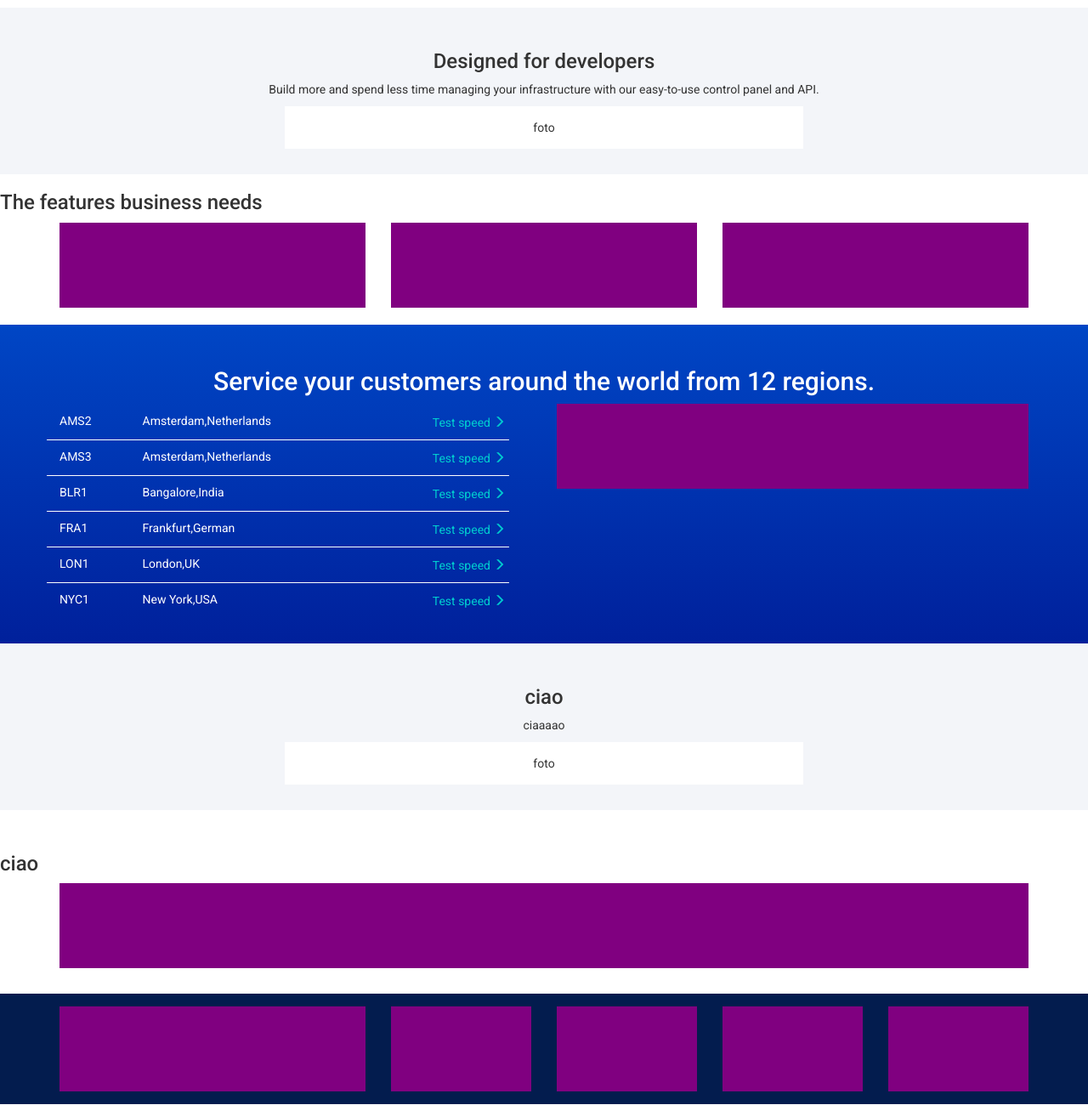
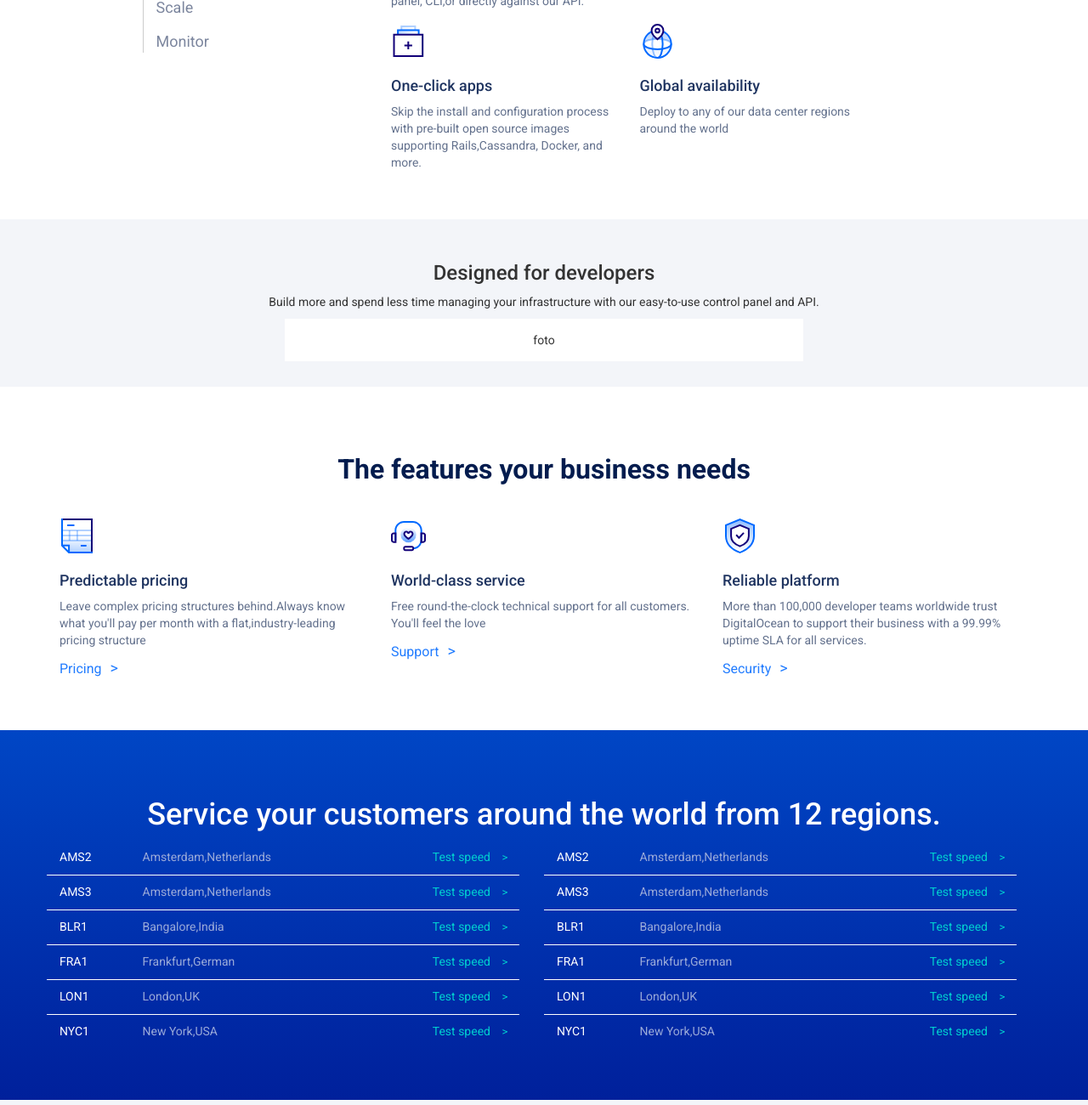
Before and after one commit to Isabella18081996/html-css-digitalocean, a plain HTML site: page index.html in a window 1280 px wide. Shown: the part 1100-2400 px from the top of the page at 85% size. Drawn offline with nearby package versions, Linux system fonts and the light colour scheme.

Commit message:
aggiunta altre sezioni

```diff
--- a/css/style.css
+++ b/css/style.css
@@ -190,41 +190,87 @@ form{
   max-height: 90px;
 }
 
-/* SEZIONE BIANCA */
+/* SEZIONE DEPLOY */
+
+.deploy h3{
+  color: #031C4E;
+  font-size: 32px;
+  font-weight: 700;
+}
+
+.sotto-p{
+  font-size: 152%;
+  padding-left: 40px;
+  padding-right: 40px;
+  margin-bottom: 50px;
+}
+
 .deploy ul{
   list-style: none;
-  margin: 7px 0;
-  border-left: 1px solid black;
+  border-left: 1px solid #CCCCCC;
 }
 
 .deploy ul li{
-  padding-left: 10px;
-  margin-bottom: 10px;
+  padding-left: 15px;
+  font-size: 18px;
+  margin-top: 15px;
+  color: #7C869E;
 }
 
-h4{
+.deploy h4{
   color: #203561;
 }
 
-.red{
-  padding-top: 15px;
-  padding-bottom: 15px;
+.deploy img{
+  margin-bottom: 12px;
 }
+
+.deploy p{
+  color: #63718D;
+}
+
+/* /SEZIONE DEPLOY */
+
+
+/* SEZIONE FEATURES */
+
+.features h3{
+  color: #031C4E;
+  font-size: 32px;
+  font-weight: 700;
+  margin-bottom: 40px;
+}
+
+.features img{
+  margin-bottom: 12px;
+}
+
+.features h4{
+  color: #203561;
+}
+
+.features p{
+  color: #63718D;
+}
+
+.features span{
+  color: #217CFF;
+  font-size: 16px;
+}
+
+.features .font-freccia{
+  font-size: 18px;
+  margin-left: 10px;
+}
+
+/* /SEZIONE FEATURES */
+
 
 .blue{
   background-color: blue;
   height: 100px;
 }
 
-.pink{
-  background-color: pink;
-  height: 100px;
-}
-
-.green{
-  background-color: green;
-  height: 100px;
-}
 
 .purple{
   background-color: purple;
@@ -240,23 +286,32 @@ h4{
 
 .colonne-blu h3{
   color: white;
-  font-size: 30px;
+  font-size: 36px;
 }
 
+.span-gray{
+  color: #9AAAD9;
+}
 
 .colonne-blu a{
   color: #00CDCF;
 }
 
+.font-freccia{
+  font-size: 13px;
+  margin-left:10px;
+}
 
 .line-white{
   border-top: 1px solid white;
-  width: 93%;
+  width: 95%;
 }
 
 .colonne-blu span{
   line-height: 40px;
 }
+
+/* /SEZIONE COLONNE BLU */
 
 /* FOOTER */
 
--- a/index.html
+++ b/index.html
@@ -110,13 +110,17 @@
         <a href="#">View customer stories <span class="glyphicon glyphicon-menu-right" aria-hidden="true"></span></a>
       </section>
 
-      <section class="deploy">
-        <h3>Deploy and scale seamlessly</h3>
-        <p>Our optimized configuration process saves your team time when running and scaling distributed applications, Al & machine learning workloads, hosted services, client websites, or CI/CD environments.</p>
+      <!-- SEZIONE DEPLOY -->
+
+      <section class="deploy in-padding-60">
         <div class="container">
           <div class="row">
-            <div class="col-xs-12 col-sm-4">
-              <div class="red">
+            <div class="col-xs-12 text-center">
+              <h3>Deploy and scale seamlessly</h3>
+              <p class="sotto-p">Our optimized configuration process saves your team time when running and scaling distributed applications, Al & machine learning workloads, hosted services, client websites, or CI/CD environments.</p>
+            </div>
+            <div class="col-xs-12 col-sm-3 col-sm-offset-1">
+              <div>
                 <ul>
                   <li>Deploy</li>
                   <li>Manage</li>
@@ -126,29 +130,29 @@
                 </ul>
               </div>
             </div>
-            <div class="col-xs-12 col-sm-4">
-              <div class="in-height-150">
+            <div class="col-xs-12 col-sm-3">
+              <div class="in-height-150 in-margin-bottom-20">
                 <img src="img/cluster-deploy.svg" alt="cluster-deploy">
                 <h4>Cluster Deployments</h4>
                 <p>Provision multiple Droplets (virtual machines) in seconds with our control panel, CLI,or directly against our API.</p>
               </div>
             </div>
-            <div class="col-xs-12 col-sm-4">
-              <div class="in-height-150">
+            <div class="col-xs-12 col-sm-3">
+              <div class="in-height-150 in-margin-bottom-20">
                 <img src="img/optimized-compute.svg" alt="optimized-compute">
                 <h4>Optimized compute types</h4>
                 <p>Get the compute resources you need with Standard or Optimized Droplets</p>
               </div>
             </div>
-            <div class="col-xs-12 col-sm-4">
-              <div class="in-height-150">
+            <div class="col-xs-12 col-sm-3">
+              <div class="in-height-150 in-margin-bottom-20">
                 <img src="img/one-click.svg" alt="one-click">
                 <h4>One-click apps</h4>
                 <p>Skip the install and configuration process with pre-built open source images supporting Rails,Cassandra, Docker, and more.</p>
               </div>
             </div>
-            <div class="col-xs-12 col-sm-4">
-              <div class="in-height-150">
+            <div class="col-xs-12 col-sm-3">
+              <div class="in-height-150 in-margin-bottom-20">
                 <img src="img/global.svg" alt="global">
                 <h4>Global availability</h4>
                 <p>Deploy to any of our data center regions around the world</p>
@@ -158,6 +162,8 @@
           </div>
         </div>
       </section>
+
+      <!-- /SEZIONE DEPLOY -->
 
       <section class="gray text-center in-padding-30">
         <h3>Designed for developers</h3>
@@ -174,13 +180,34 @@
         </div>
       </section>
 
-      <section>
-        <h3>The features business needs</h3>
+
+      <!-- SEZIONE FEATURES -->
+
+      <section class="features in-padding-60">
+
         <div class="container">
           <div class="row">
-            <div class="col-xs-12 col-sm-4"><div class="purple in-margin-bottom-20"></div></div>
-            <div class="col-xs-12 col-sm-4 "><div class="purple in-margin-bottom-20"></div></div>
-            <div class="col-xs-12 col-sm-4 "><div class="purple in-margin-bottom-20"></div></div>
+            <div class="col-xs-12 text-center">
+              <h3>The features your business needs</h3>
+            </div>
+            <div class="col-xs-12 col-sm-4">
+              <img src="img/pred-pricing.svg" alt="pred-pricing">
+              <h4>Predictable pricing</h4>
+              <p>Leave complex pricing structures behind.Always know what you'll pay per month with a flat,industry-leading pricing structure</p>
+              <span>Pricing<span class="font-freccia">></span></span>
+            </div>
+            <div class="col-xs-12 col-sm-4 ">
+              <img src="img/world-class.svg" alt="world-class">
+              <h4>World-class service</h4>
+              <p>Free round-the-clock technical support for all customers. You'll feel the love</p>
+              <span>Support<span class="font-freccia">></span></span>
+            </div>
+            <div class="col-xs-12 col-sm-4 ">
+              <img src="img/reliable-platform.svg" alt="Reliable">
+              <h4>Reliable platform</h4>
+              <p>More than 100,000 developer teams worldwide trust DigitalOcean to support their business with a 99.99% uptime SLA for all services.</p>
+              <span>Security<span class="font-freccia">></span></span>
+            </div>
 
           </div>
         </div>
@@ -189,20 +216,25 @@
 
       <!-- SEZIONE COLONNE-BLU -->
 
-      <section class="colonne-blu in-padding-30">
-        <h3 class="text-center">Service your customers around the world from 12 regions.</h3>
+      <section class="colonne-blu in-padding-60">
+
         <div class="container">
-          <div class="row">
+         <div class="row">
+            <div class="col-xs-12">
+
+            <h3 class="text-center">Service your customers around the world from 12 regions.</h3>
+            </div>
+
             <div class="col-xs-12 col-lg-6">
               <div class="row">
                 <div class="col-xs-2">
                   <span>AMS2</span>
                 </div>
                 <div class="col-xs-7">
-                  <span>Amsterdam,Netherlands</span>
+                  <span class="span-gray">Amsterdam,Netherlands</span>
                 </div>
                 <div class="col-xs-3">
-                  <a href="#"><span>Test speed <span class="glyphicon glyphicon-menu-right" aria-hidden="true"></span></span></a>
+                  <a href="#"><span>Test speed <span class="font-freccia">></span></span></a>
                 </div>
 
               </div>
@@ -212,10 +244,10 @@
                   <span>AMS3</span>
                 </div>
                 <div class="col-xs-7">
-                  <span>Amsterdam,Netherlands</span>
+                  <span class="span-gray">Amsterdam,Netherlands</span>
                 </div>
                 <div class="col-xs-3">
-                  <a href="#"><span>Test speed <span class="glyphicon glyphicon-menu-right" aria-hidden="true"></span></span></a>
+                  <a href="#"><span>Test speed <span class="font-freccia">></span></span></a>
                 </div>
                 <div class="line-white"></div>
               </div>
@@ -225,10 +257,10 @@
                   <span>BLR1</span>
                 </div>
                 <div class="col-xs-7">
-                  <span>Bangalore,India</span>
+                  <span class="span-gray">Bangalore,India</span>
                 </div>
                 <div class="col-xs-3">
-                  <a href="#"><span>Test speed <span class="glyphicon glyphicon-menu-right" aria-hidden="true"></span></span></a>
+                  <a href="#"><span>Test speed <span class="font-freccia">></span></span></a>
                 </div>
                 <div class="line-white"></div>
               </div>
@@ -238,10 +270,10 @@
                   <span>FRA1</span>
                 </div>
                 <div class="col-xs-7">
-                  <span>Frankfurt,German</span>
+                  <span class="span-gray">Frankfurt,German</span>
                 </div>
                 <div class="col-xs-3">
-                  <a href="#"><span>Test speed <span class="glyphicon glyphicon-menu-right" aria-hidden="true"></span></span></a>
+                  <a href="#"><span>Test speed <span class="font-freccia">></span></span></a>
                 </div>
                 <div class="line-white"></div>
               </div>
@@ -251,10 +283,10 @@
                   <span>LON1</span>
                 </div>
                 <div class="col-xs-7">
-                  <span>London,UK</span>
+                  <span class="span-gray">London,UK</span>
                 </div>
                 <div class="col-xs-3">
-                  <a href="#"><span>Test speed <span class="glyphicon glyphicon-menu-right" aria-hidden="true"></span></span></a>
+                  <a href="#"><span>Test speed <span class="font-freccia">></span></span></a>
                 </div>
                 <div class="line-white"></div>
               </div>
@@ -264,22 +296,101 @@
                   <span>NYC1</span>
                 </div>
                 <div class="col-xs-7">
-                  <span>New York,USA</span>
+                  <span class="span-gray">New York,USA</span>
                 </div>
                 <div class="col-xs-3">
-                  <a href="#"><span>Test speed <span class="glyphicon glyphicon-menu-right" aria-hidden="true"></span></span></a>
+                  <a href="#"><span>Test speed <span class="font-freccia">></span></span></a>
                 </div>
                 <div class="line-white"></div>
               </div>
             </div>
 
             <div class="col-xs-12 col-lg-6">
-              <div class="purple"></div>
+              <div class="row">
+                <div class="col-xs-2">
+                  <span>AMS2</span>
+                </div>
+                <div class="col-xs-7">
+                  <span class="span-gray">Amsterdam,Netherlands</span>
+                </div>
+                <div class="col-xs-3">
+                  <a href="#"><span>Test speed <span class="font-freccia">></span></span></a>
+                </div>
+
+              </div>
+
+              <div class="row">
+                <div class="col-xs-2">
+                  <span>AMS3</span>
+                </div>
+                <div class="col-xs-7">
+                  <span class="span-gray">Amsterdam,Netherlands</span>
+                </div>
+                <div class="col-xs-3">
+                  <a href="#"><span>Test speed <span class="font-freccia">></span></span></a>
+                </div>
+                <div class="line-white"></div>
+              </div>
+
+              <div class="row">
+                <div class="col-xs-2">
+                  <span>BLR1</span>
+                </div>
+                <div class="col-xs-7">
+                  <span class="span-gray">Bangalore,India</span>
+                </div>
+                <div class="col-xs-3">
+                  <a href="#"><span>Test speed <span class="font-freccia">></span></span></a>
+                </div>
+                <div class="line-white"></div>
+              </div>
+
+              <div class="row">
+                <div class="col-xs-2">
+                  <span>FRA1</span>
+                </div>
+                <div class="col-xs-7">
+                  <span class="span-gray">Frankfurt,German</span>
+                </div>
+                <div class="col-xs-3">
+                  <a href="#"><span>Test speed <span class="font-freccia">></span></span></a>
+                </div>
+                <div class="line-white"></div>
+              </div>
+
+              <div class="row">
+                <div class="col-xs-2">
+                  <span>LON1</span>
+                </div>
+                <div class="col-xs-7">
+                  <span class="span-gray">London,UK</span>
+                </div>
+                <div class="col-xs-3">
+                  <a href="#"><span>Test speed <span class="font-freccia">></span></span></a>
+                </div>
+                <div class="line-white"></div>
+              </div>
+
+              <div class="row">
+                <div class="col-xs-2">
+                  <span>NYC1</span>
+                </div>
+                <div class="col-xs-7">
+                  <span class="span-gray">New York,USA</span>
+                </div>
+                <div class="col-xs-3">
+                  <a href="#"><span>Test speed <span class="font-freccia">></span></span></a>
+                </div>
+                <div class="line-white"></div>
+              </div>
             </div>
+
 
           </div>
         </div>
       </section>
+
+      <!-- /SEZIONE COLONNE BLU -->
 
       <section class="gray text-center in-padding-30">
         <h3>ciao</h3>
```
